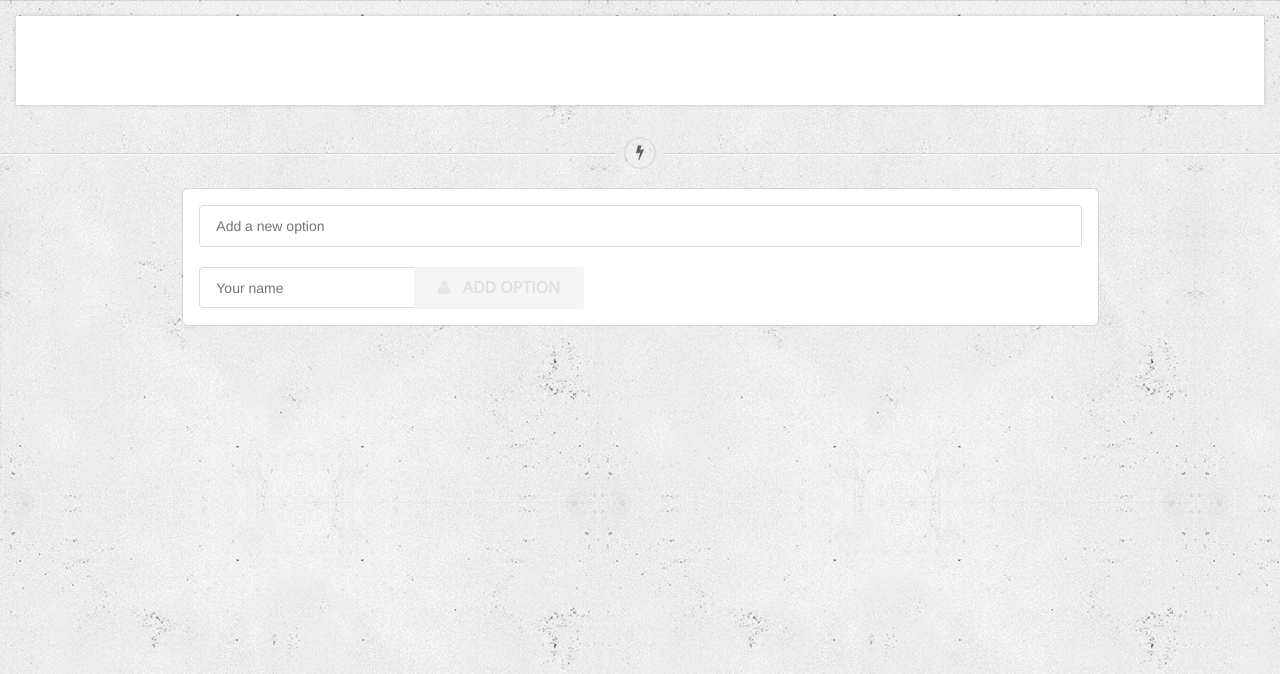
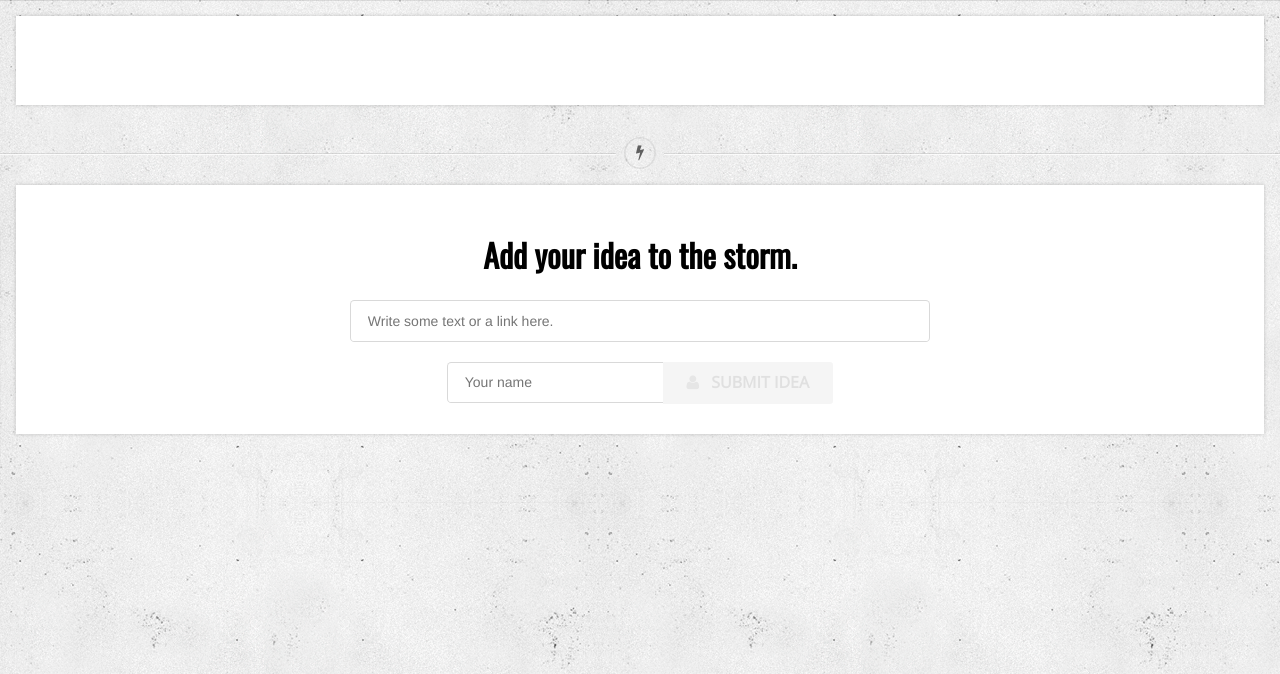
Before and after one commit to ehzhang/jade, a Django app: template apps/common/templates/poll.html in a window 1280 px wide. Shown: the part 43-717 px from the top of the page. Run offline with Django 3.2, Linux system fonts and the light colour scheme; the template is opened without the code that fills it, so the values that code supplies are empty; some libraries are stand-ins or nearby versions.

Commit message:
made things prettier

```diff
--- a/apps/common/static/css/jade.css
+++ b/apps/common/static/css/jade.css
@@ -102,3 +102,9 @@ a {
     margin-right: auto;
     width: 32px;
 }
+
+#add_idea {
+	position: fixed;
+	bottom: 0;
+
+}
--- a/apps/common/templates/card_front.html
+++ b/apps/common/templates/card_front.html
@@ -1,5 +1,5 @@
 <div class='column'>
-    <div class="ui segment">
+    <div class="box-title">
         <div class="ui grid">
             <div class="twelve wide column">
                 <div class='name'>
--- a/apps/common/templates/index.html
+++ b/apps/common/templates/index.html
@@ -40,7 +40,7 @@
           </div>
         </div>
         <div class="four wide column center">
-          <div class="ui massive orange button use-oswald" id="createpoll">Create a Poll Now</div>
+          <div class="ui massive orange button use-oswald" id="createpoll">Create a Storm</div>
         </div>
         <div class="two wide column"></div>
       </div>
@@ -67,6 +67,7 @@
             }
         )
     });
+
 </script>
 
 
--- a/apps/common/templates/poll.html
+++ b/apps/common/templates/poll.html
@@ -19,21 +19,34 @@
     <i class="circular bolt icon"></i>
 </div>
 
-<div class="container">
-    <div class="ui segment">
+<!-- <center>
+<div class="ui button" id="add_idea_button"> Yeah </div>
+</center> -->
+
+<!-- <div class="ui bottom sidebar" id="add_idea"> -->
+    <div class="box">
+        <center>
             <form id="new_option_form" action="{% url 'create_option' %}" method="post">
                 {% csrf_token %}
                 <input type="hidden" name="poll_id" value="{{ poll.id }}">
+                <h1 class="use-oswald"> Add your idea to the storm. </h1>
+                <div class="ui grid">
+                    <div class="four wide column"> </div>
+                    <div class="eight wide column">
                         <div class="ui fluid input">
-                <input id="option_input" type="text" name="text" placeholder="Add a new option">
+                            <input id="option_input" type="text" name="text" placeholder="Write some text or a link here.">
+                        </div>
+                    </div>
+                    <div class="four wide column"> </div>
                 </div>
                 <div class="ui action input" style="margin-top:20px">
                     <input id="username_input" type="text" name="submitter" placeholder="Your name">
-                <div id="add_btn" class="ui teal disabled button"><i class="user icon"></i> Add Option</div>
+                    <div id="add_btn" class="ui orange disabled button"><i class="user icon"></i> Submit Idea</div>
                 </div>
             </form>
+        </center>
     </div>
-</div>
+<!-- </div> -->
 
 {% csrf_token %}
 
@@ -116,6 +129,11 @@
     $("#option_input").keyup(calculate_btn);
     $("#username_input").keyup(calculate_btn);
 
+    $("#add_idea_button").click(function(){
+        $('.sidebar').filter('.bottom').sidebar('toggle');
+        })
+    ;
+
 </script>
 
 {% endblock %}
```
Lines whose indentation alone changed are shown as unchanged.
